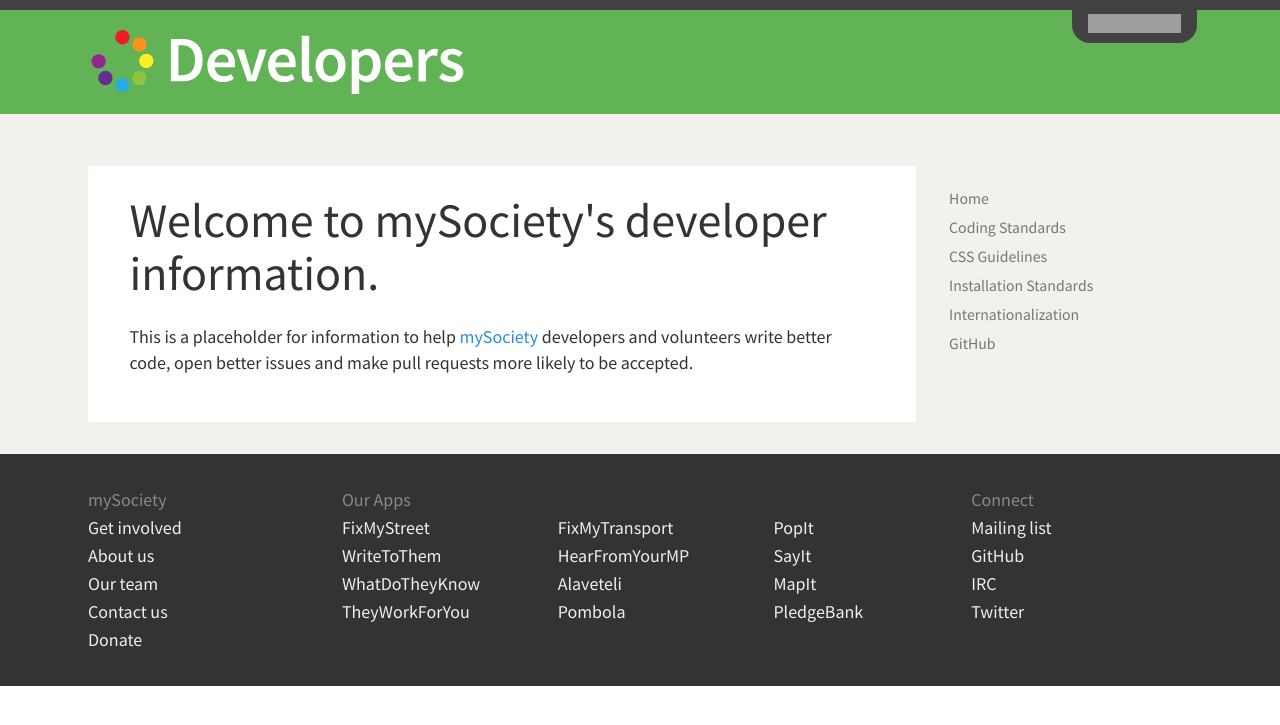
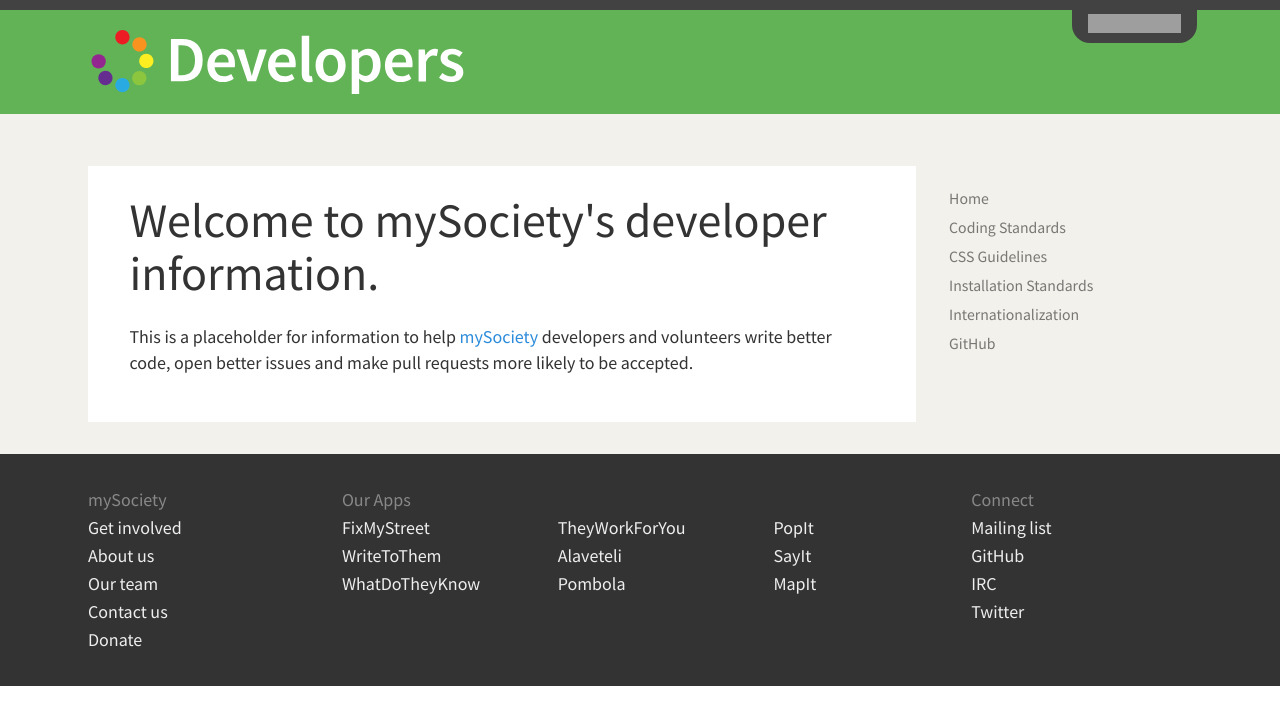
Before and after one commit to mysociety/mysociety.github.io, a Jekyll site: the page built from index.md, in a window 1280 px wide. Shown: the top 725 px of the page. Built offline with Jekyll 4.4.1, drawn with Linux system fonts in a browser that asks for light colours; grey boxes are pictures that could not be loaded.

Commit message:
Remove some footer links.
Fixes #21.

```diff
--- a/_layouts/default.html
+++ b/_layouts/default.html
@@ -52,14 +52,11 @@
             <li><a href="https://www.writetothem.com/">WriteToThem</a></li>
             <li><a href="https://www.whatdotheyknow.com/">WhatDoTheyKnow</a></li>
             <li><a href="http://www.theyworkforyou.com/">TheyWorkForYou</a></li>
-            <li><a href="http://www.fixmytransport.com/">FixMyTransport</a></li>
-            <li><a href="http://www.hearfromyourmp.com/">HearFromYourMP</a></li>
             <li><a href="http://www.alaveteli.org/">Alaveteli</a></li>
             <li><a href="http://www.pombola.org/">Pombola</a></li>
             <li><a href="http://popit.mysociety.org/">PopIt</a></li>
             <li><a href="http://sayit.mysociety.org/">SayIt</a></li>
             <li><a href="http://mapit.mysociety.org/">MapIt</a></li>
-            <li><a href="http://www.pledgebank.com/">PledgeBank</a></li>
           </ul>
         </div>
         <div class="column">
```
